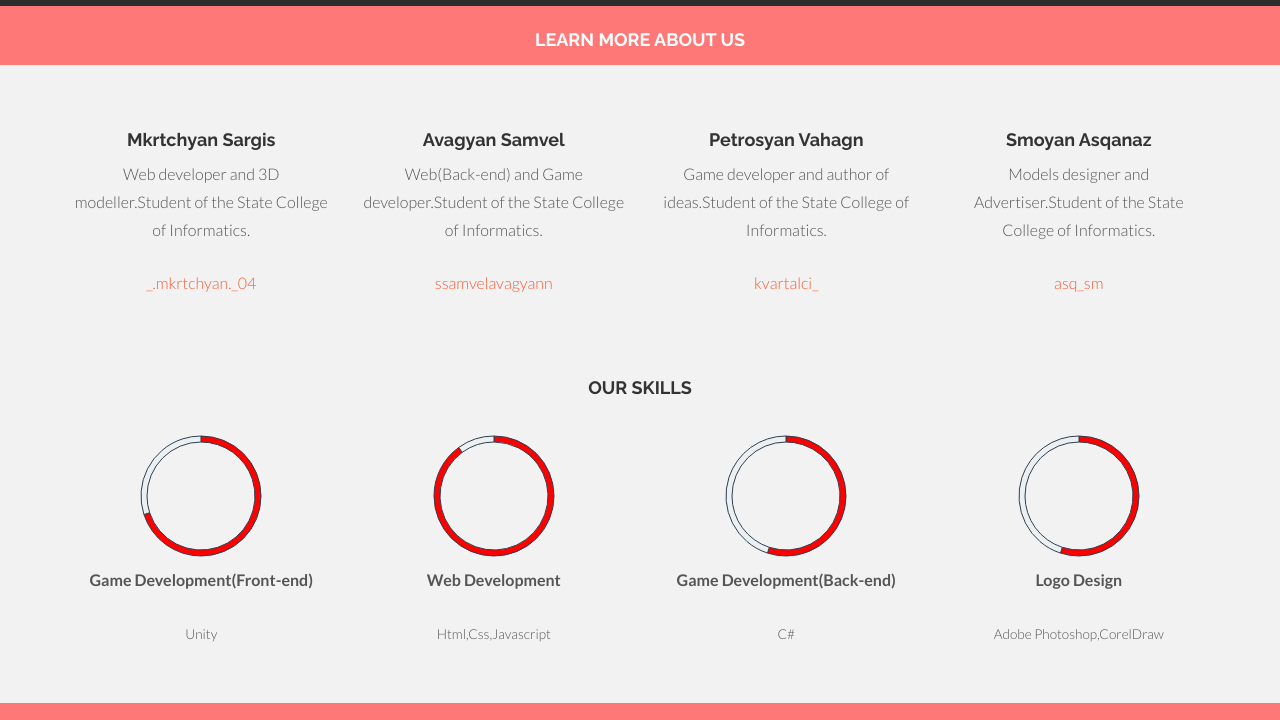
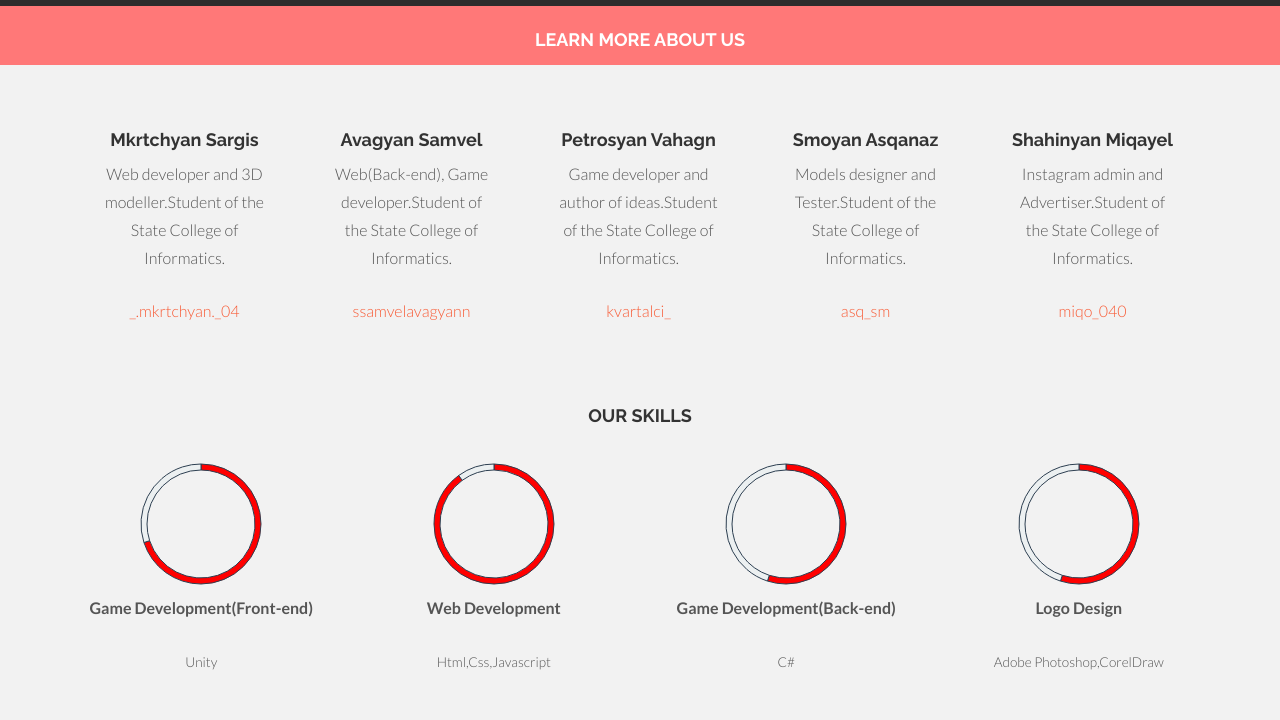
Before and after one commit to ScarletSunset/Web, a plain HTML site: page about.html in a window 1280 px wide. Shown: the part 75-795 px from the top of the page. Drawn offline with Linux system fonts and the light colour scheme.

Commit message:
Add files via upload

```diff
--- a/about.html
+++ b/about.html
@@ -63,7 +63,7 @@
   <div class="container w">
     <div class="row centered">
       <br><br>
-      <div class="col-lg-3">
+      <div class="col-lg-2">
 
         <h4>Mkrtchyan Sargis</h4>
         <p>Web developer and 3D modeller.Student of the State College of Informatics.</p>
@@ -71,15 +71,15 @@
       </div>
 
 
-      <div class="col-lg-3">
+      <div class="col-lg-2">
 
         <h4>Avagyan Samvel</h4>
-        <p>Web(Back-end) and Game developer.Student of the State College of Informatics.</p>
+        <p>Web(Back-end), Game developer.Student of the State College of Informatics.</p>
         <p><a href="https://www.instagram.com/ssamvelavagyann/">ssamvelavagyann</a></p>
       </div>
 
 
-      <div class="col-lg-3">
+      <div class="col-lg-2">
 
         <h4>Petrosyan Vahagn</h4>
         <p>Game developer and author of ideas.Student of the State College of Informatics.</p>
@@ -87,13 +87,18 @@
       </div>
 
 
-      <div class="col-lg-3">
+      <div class="col-lg-2">
 
         <h4>Smoyan Asqanaz</h4>
-        <p>Models designer and Advertiser.Student of the State College of Informatics.</p>
+        <p>Models designer and Tester.Student of the State College of Informatics.</p>
         <p><a href="https://www.instagram.com/asq_sm/">asq_sm</a></p>
       </div>
+       <div class="col-lg-2">
 
+        <h4>Shahinyan Miqayel</h4>
+        <p>Instagram admin and Advertiser.Student of the State College of Informatics.</p>
+        <p><a href="https://www.instagram.com/miqo_040/">miqo_040</a></p>
+      </div>
 
     </div>
 
--- a/css/style.css
+++ b/css/style.css
@@ -569,3 +569,6 @@ height: 200px;
     width: 100%;
     height: auto;
 }
+.col-lg-2{
+  margin-left: 32px;
+}
```
Also changed, not shown: index.html (+1 -1 lines).
